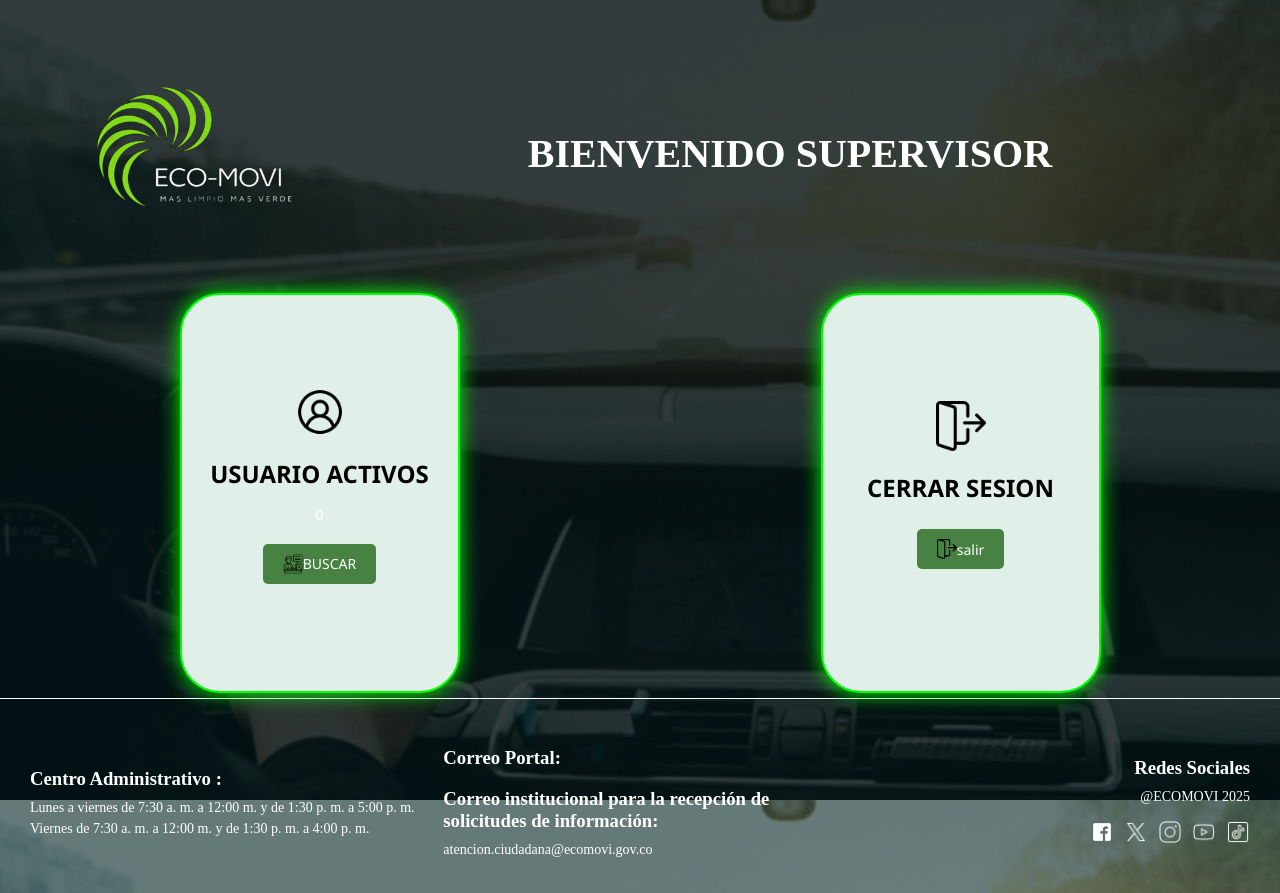
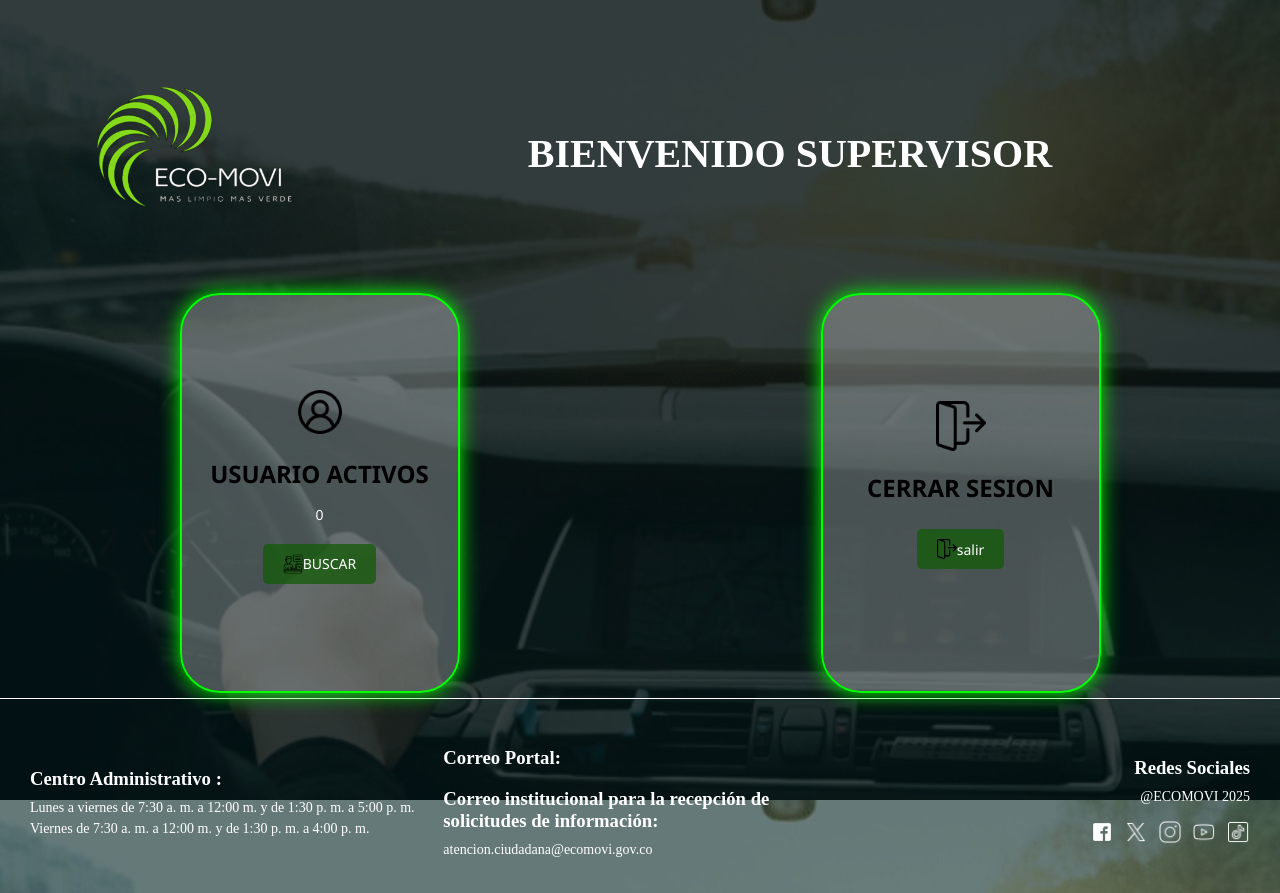
Before and after one commit to Ingkevin2024/ECOMOVIWEB, a PHP site: the page made by supervisor(PRINCIPAL).html in a window 1280 px wide. Run offline with PHP 8.4, Linux system fonts and the light colour scheme.

Commit message:
Update estilo(supervisor).css

```diff
--- a/estilo(supervisor).css
+++ b/estilo(supervisor).css
@@ -77,7 +77,7 @@
 .card {
     width: 280px;
     height: 400px;
-    background: #e0f0e9;
+    background: rgba(255, 255, 255, 0.274);
     border-radius: 40px;
     box-shadow: 3px 1px 3px #00000092;
     padding: 3px; /* Reduce el padding */
```
